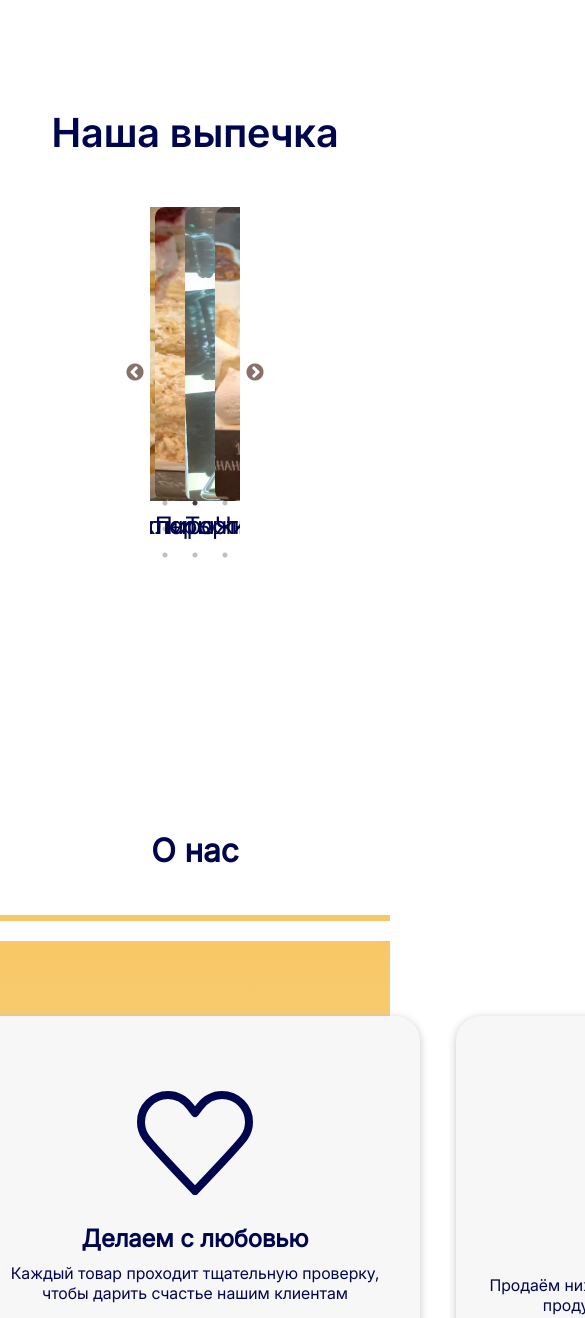
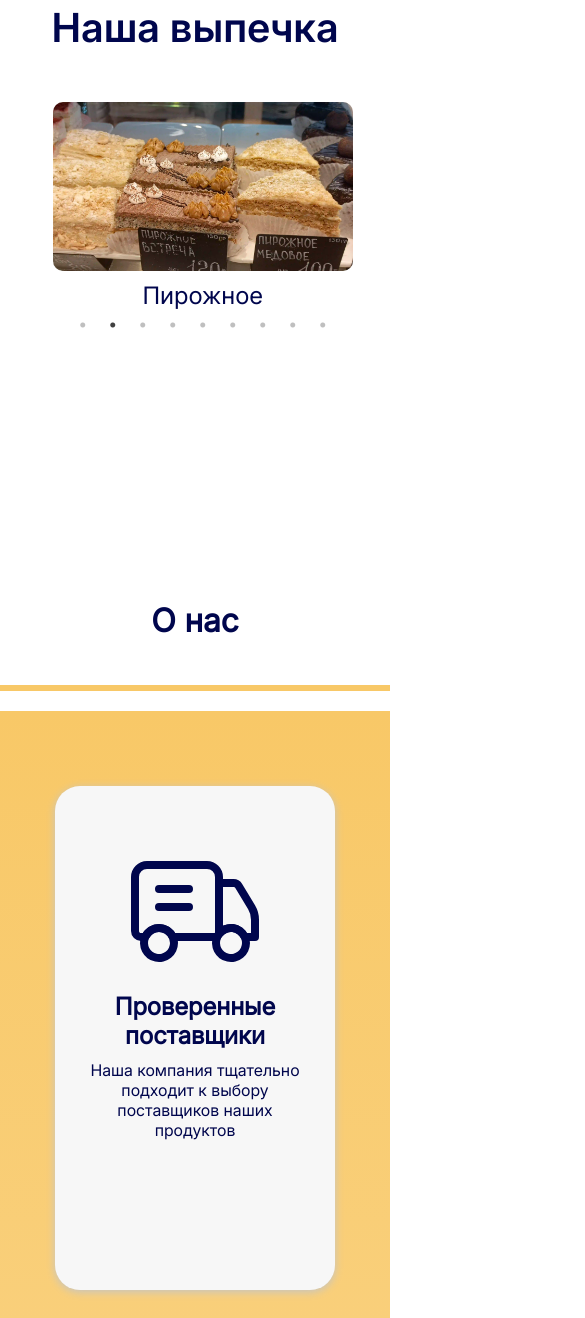
Before and after one commit to Retektor/Profiterolle, a plain HTML site: page index.html in a window 390 px wide. Shown: the part 1254-2572 px from the top of the page, 585 px wide, since content can reach past the window. Drawn offline with nearby package versions, Linux system fonts and the light colour scheme.

Commit message:
Adaptive website progress

```diff
--- a/index.html
+++ b/index.html
@@ -134,9 +134,9 @@
 						<h2>Адреса</h2>
 						<hr>
 						<ul>
-							<li> ул. 40 лет Победы, 138
-							<li> ул. 10 лет Октября, 62
-							<li> Восточный жилой район, 7-й микрорайон, жилой комплекс Берша Сити
+							<li> г. Ижевск, ул. 40 лет Победы, 138
+							<li> г. Ижевск, ул. 10 лет Октября, 62
+							<li> г. Ижевск, Восточный жилой район, 7-й микрорайон, жилой комплекс Берша Сити
 						</ul>
 					</div>
 				</div>
--- a/static/css/style.css
+++ b/static/css/style.css
@@ -173,12 +173,13 @@ main{
 
 
 .products_carousel{
-    margin: 0px 150px 0px 150px;
+    margin: 0px auto;
+    width: 100%;
 }
 
 
 .products_carousel .slick-slide {
-    margin: 0 5px;
+    margin: 0 0.25vw;
 }
 
 
@@ -237,9 +238,8 @@ main{
     display: flex;
     gap: 36px;
     justify-content: center;
-    /* background-image: url(../img/background.webp); */
     background-image: linear-gradient(to bottom, #F8C867, #FBDC9C);
-    padding: 75px 0px 75px 0px;
+    padding: 75px 13vw 75px 13vw;
 }
 
 
@@ -259,7 +259,7 @@ main{
 
 .about__card div p{
     margin-top: 10px;
-    width: 400px;
+    width: auto;
 }
 
 
@@ -338,9 +338,10 @@ main{
 
 
 .contacts__content {
-    margin: 0px 150px 0px 150px;
+    margin: 0px 13vw 0px 13vw;
     display: flex;
     justify-content: space-between;
+    align-items: center;
 }
 
 
@@ -473,15 +474,54 @@ footer nav a img{
 
 
 @media (max-width: 768px) {
+    html {
+        width: 100%;
+    }
+
     header{
         flex-direction: column;
     }
+
 
     .header__menu nav ul{
     display: block;
     }
 
+
     .intro {
         flex-direction: column;
     }
+
+
+    .intro__text {
+        width: 100%;
+    }
+
+
+    .products_carousel{
+        margin: 0vh 2vw 0vh 2vw;
+    }
+
+
+    .products_carousel div img {
+        width: 80%;
+        max-width: 300px;
+        margin: 0 auto;
+    }
+
+
+    .about__cards {
+        flex-direction: column;
+        align-items: center;
+    }
+
+
+    .about__card {
+        width: 80%;
+    }
+
+
+    .contacts__content {
+        flex-direction: column;
+    }
 }
--- a/static/js/script.js
+++ b/static/js/script.js
@@ -1,12 +1,21 @@
 $(document).ready(function(){
     $('.products_carousel').slick({
+        slidesToShow: 3,
+        slidesToScroll: 1,
+        infinite: true,
         dots: true,
         arrows: true,
-        infinite: true,
-        speed: 300,
-        slidesToShow: 3,
-        slidesToScroll: 1,
         autoplay: true,
         autoplaySpeed: 3000,
+        responsive: [
+            {
+                breakpoint: 1024,
+                settings: {
+                    slidesToShow: 1,
+                    slidesToScroll: 1,
+                    arrows: false,
+                }
+            }
+        ]
     });
 });
```
